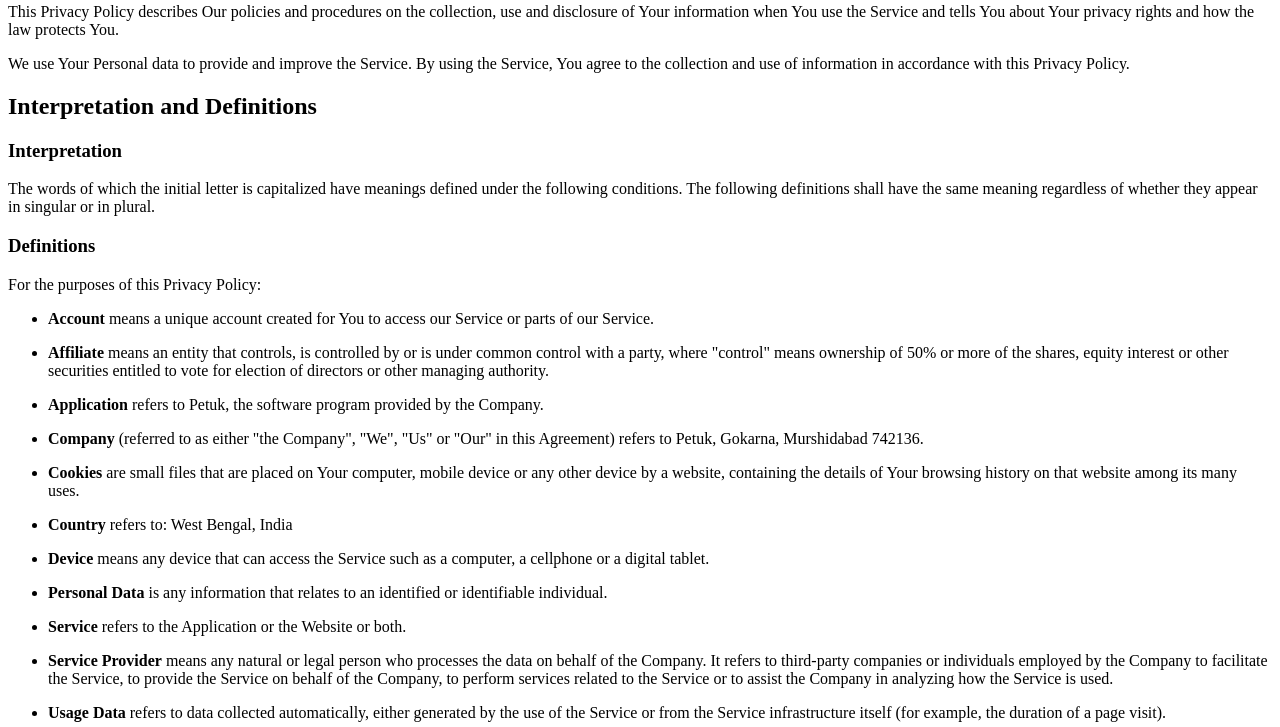
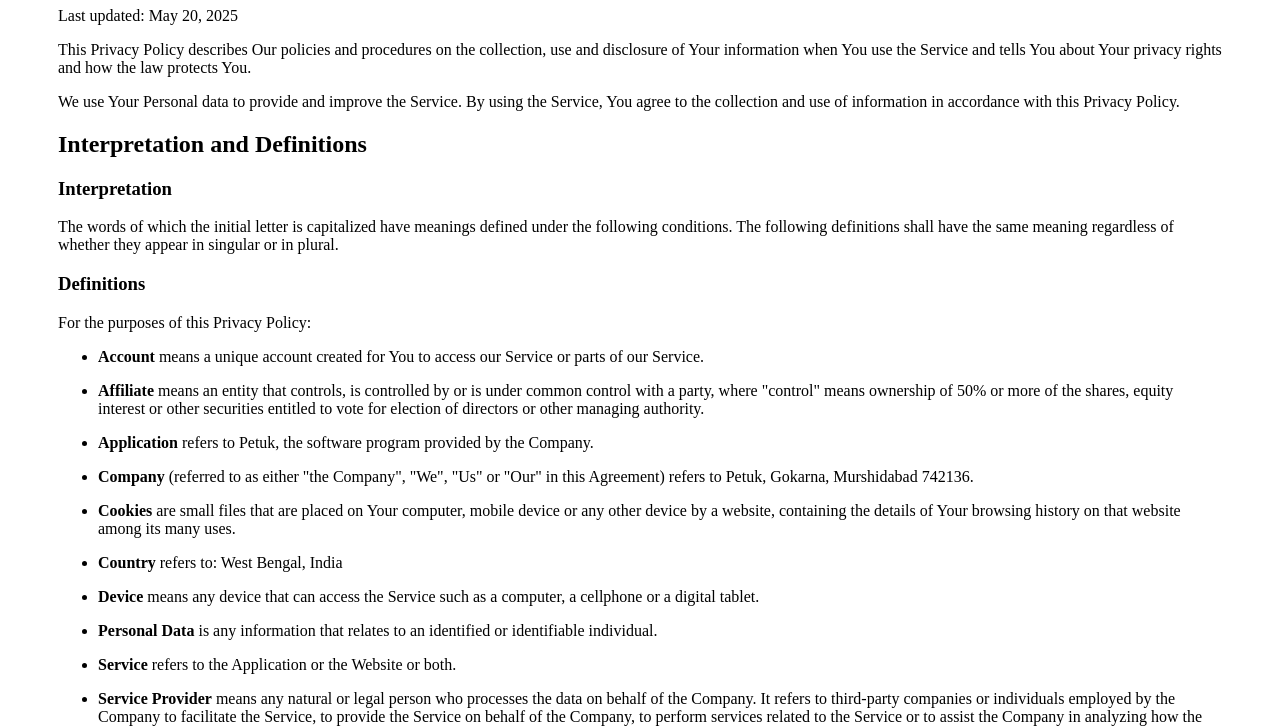
Before and after one commit to tahir81018/account, a plain HTML site: page privacy-policy.html in a window 1280 px wide. Shown: the part 111-838 px from the top of the page. Drawn offline with Linux system fonts and the light colour scheme.

Commit message:
updated padding

```diff
--- a/privacy-policy.html
+++ b/privacy-policy.html
@@ -8,7 +8,7 @@
 </head>
 
 <body>
-    <main style="padding: 12;">
+    <main style="padding: 30px 50px;">
         <h1>Privacy Policy</h1>
         <p>Last updated: May 20, 2025</p>
         <p>
```
